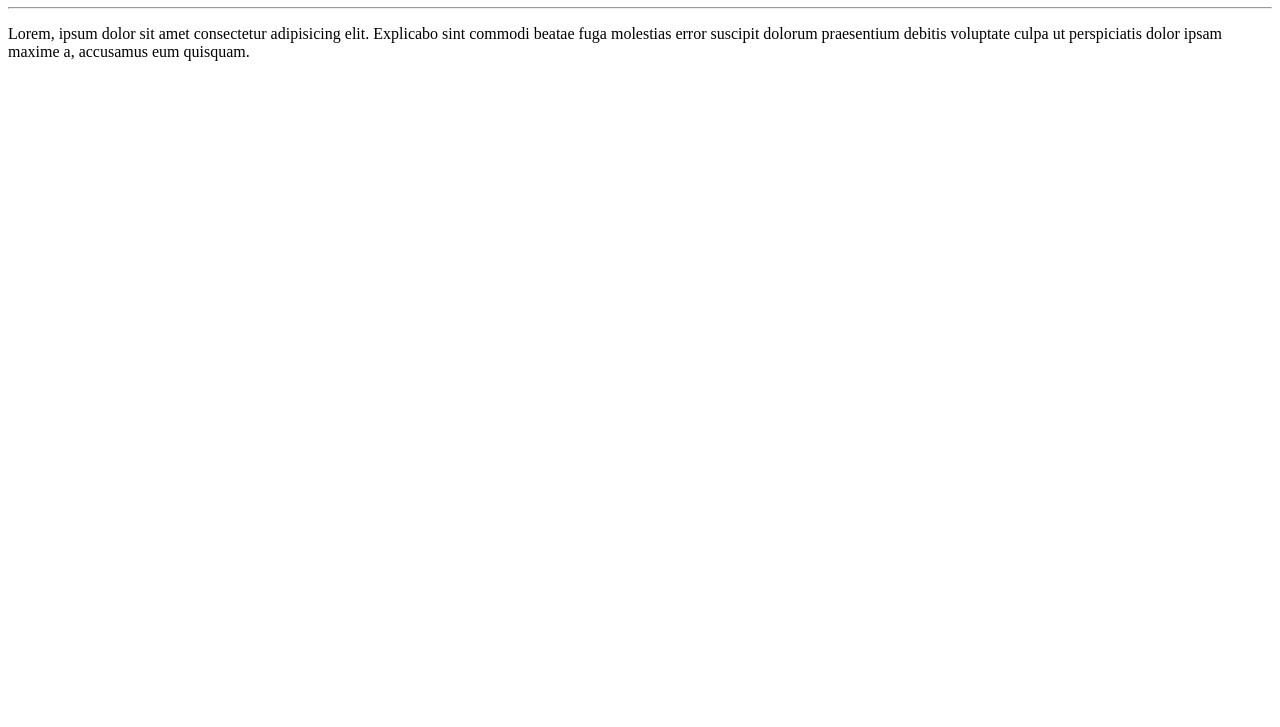
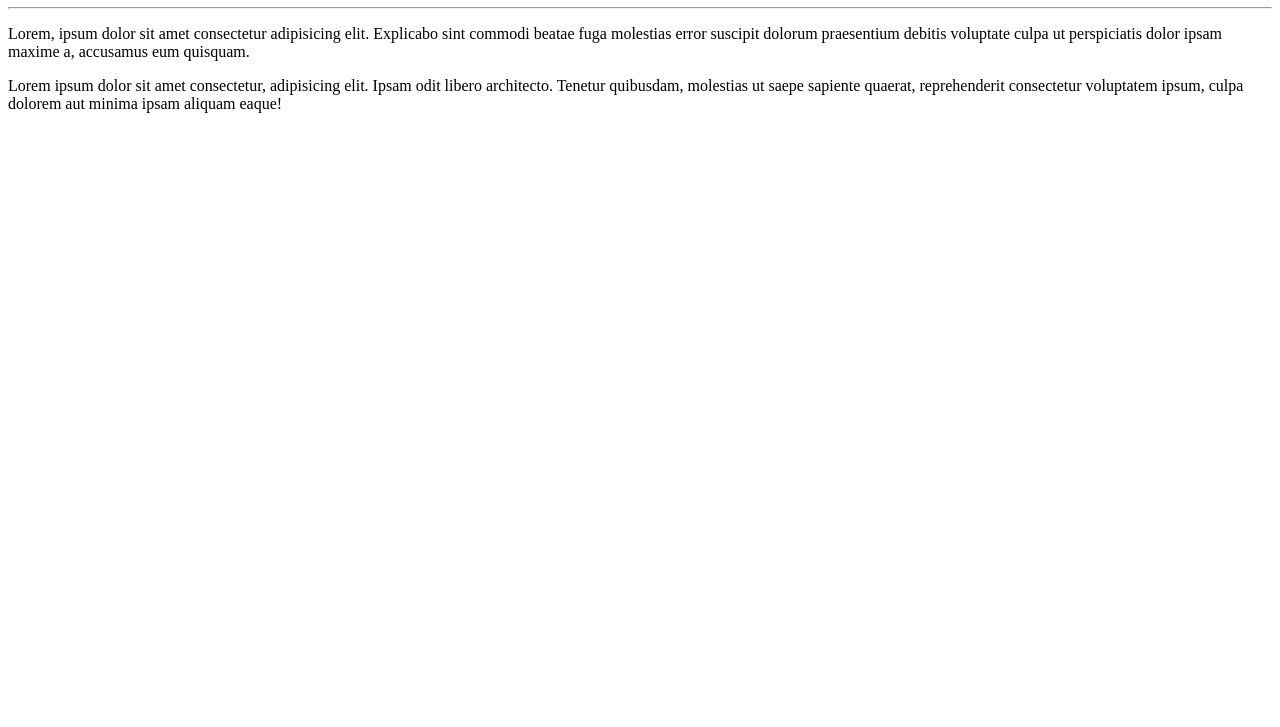
Before and after one commit to ivanandrade-techne/Teste-efetivo, a plain HTML site: page site-exemplo/index.html in a window 1280 px wide. Shown: the part 73-800 px from the top of the page. Drawn offline with Linux system fonts and the light colour scheme.

Commit message:
adicionei um parágrafo

```diff
--- a/site-exemplo/index.html
+++ b/site-exemplo/index.html
@@ -9,5 +9,6 @@
    <h1>Vamos lá!</h1>
    <hr>
    <p>Lorem, ipsum dolor sit amet consectetur adipisicing elit. Explicabo sint commodi beatae fuga molestias error suscipit dolorum praesentium debitis voluptate culpa ut perspiciatis dolor ipsam maxime a, accusamus eum quisquam.</p>
+   <p>Lorem ipsum dolor sit amet consectetur, adipisicing elit. Ipsam odit libero architecto. Tenetur quibusdam, molestias ut saepe sapiente quaerat, reprehenderit consectetur voluptatem ipsum, culpa dolorem aut minima ipsam aliquam eaque!</p>
 </body>
 </html>
```
